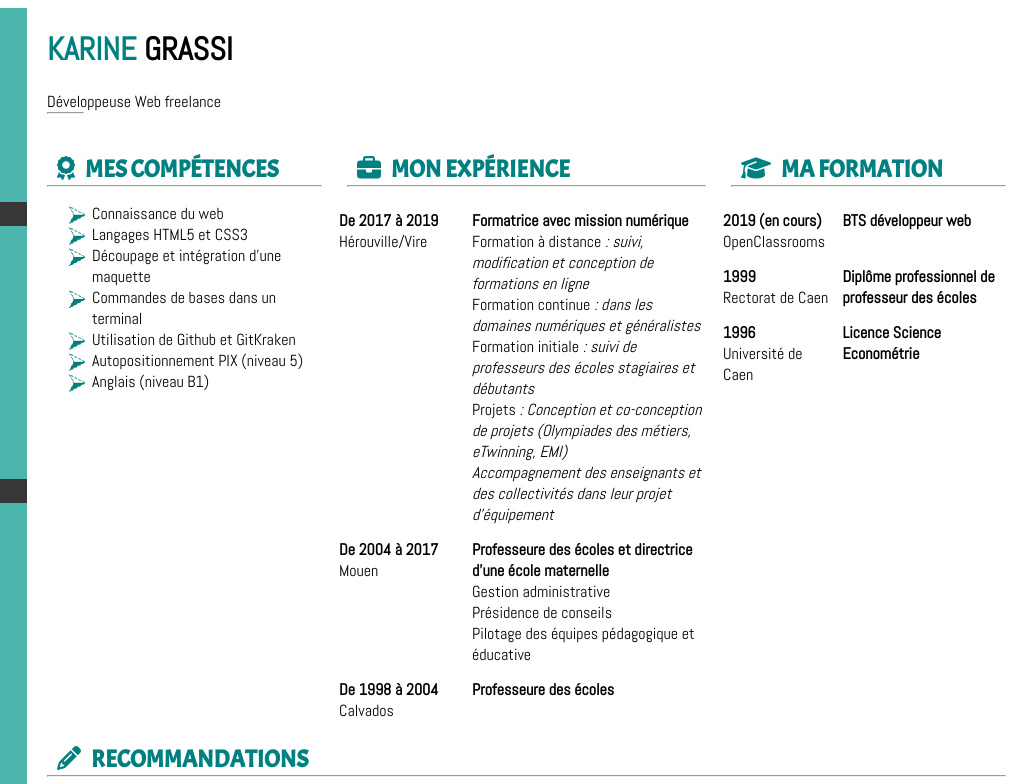
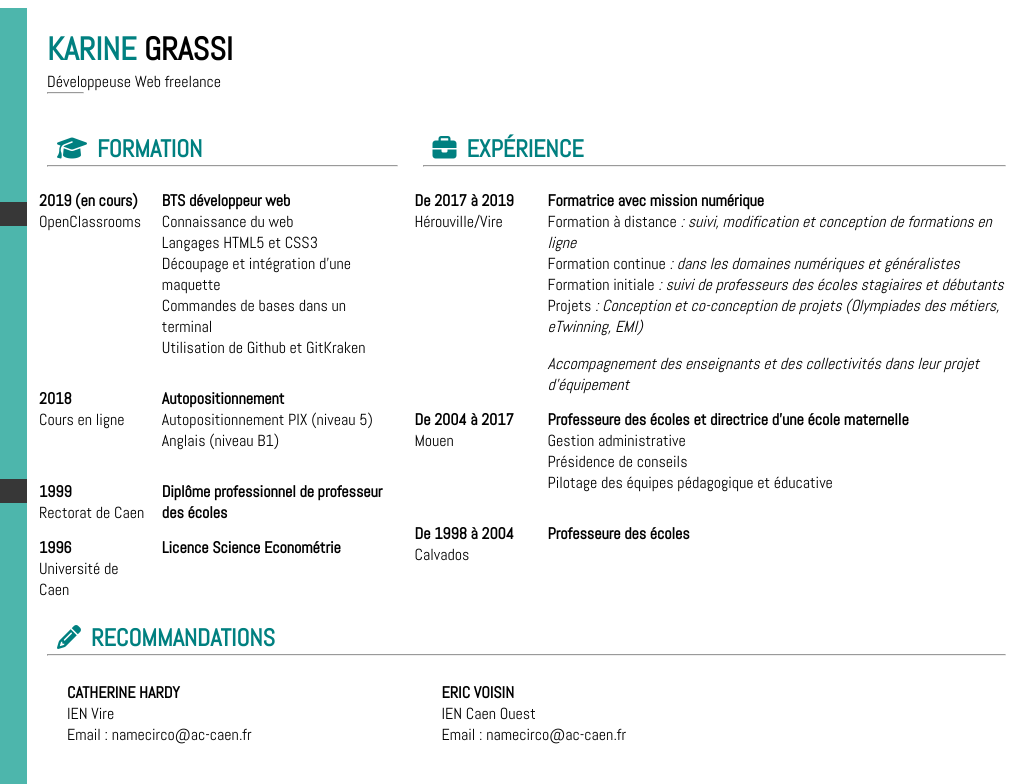
Before and after one commit to Kamuse14/P2, a plain HTML site: page cvkg.html in a window 1280 px wide. Shown: the top 784 px of the page, 261-1280 px from the left. Drawn offline with Linux system fonts and the light colour scheme; files whose address does not match are found by name.

Commit message:
suppression article "compétences"

```diff
--- a/cvkg.html
+++ b/cvkg.html
@@ -47,60 +47,31 @@
 			</header>
 
 			<section>
-
-				<div id="mes_competences">
-					<h2><i class="fas fa-award"></i>Mes compétences</h2>
-					<hr/>
-					<ul>
-						<li>Connaissance du web </li>
-						<li>Langages HTML5 et CSS3 </li>
-						<li>Découpage et intégration d'une maquette </li>
-						<li>Commandes de bases dans un terminal </li>
-						<li>Utilisation de Github et GitKraken</li>
-						<li>Autopositionnement PIX (niveau 5)</li>
-						<li>Anglais (niveau B1)</li>
-					</ul>
-				</div>
-
-				<div id="mon_experience">
-					<h2><i class="fas fa-briefcase"></i>Mon expérience</h2>
-					<hr/>
-					<table>
-						<tr>
-							<td class="td_exp"><h4>De 2017 à 2019</h4>					Hérouville/Vire</td>
-							<td><h4> Formatrice avec mission numérique </h4> Formation à distance <em>: suivi, modification et conception de formations en ligne</em> <br/>
-							Formation continue <em>: dans les domaines numériques et généralistes</em> <br/>
-							Formation initiale <em>: suivi de professeurs des écoles stagiaires et débutants</em> <br/>
-							Projets <em>: Conception et co-conception de projets (Olympiades des métiers, eTwinning, EMI)</em> <br/>
-							<em>Accompagnement des enseignants et des collectivités dans leur projet d’équipement</em></td>
-						</tr>
-
-						<tr>
-							<td class="td_exp"><h4>De 2004 à 2017</h4>
-							Mouen </td>
-							<td><h4>Professeure des écoles et directrice d'une école maternelle</h4>
-							Gestion administrative <br/>
-							Présidence de conseils <br/>
-							Pilotage des équipes pédagogique et éducative</td>
-						</tr>
-
-						<tr>
-							<td class="td_exp"><h4>De 1998 à 2004</h4>
-					Calvados </td>
-							<td><h4> Professeure des écoles </h4> </td>
-						</tr>
-
-					</table>
-				</div>
-
-				<div id="ma_formation">
-					<h2><i class="fas fa-graduation-cap"></i>Ma formation</h2>
+				<div id="formation">
+					<h2><i class="fas fa-graduation-cap"></i>Formation</h2>
 					<hr/>
 					<table>
 						<tr>
 							<td><h4>2019 (en cours)</h4>
 					OpenClassrooms</td>
-							<td><h4> BTS développeur web </h4></td>
+							<td><h4> BTS développeur web </h4>
+							<ul>
+								<li>Connaissance du web </li>
+								<li>Langages HTML5 et CSS3 </li>
+								<li>Découpage et intégration d'une maquette </li>
+								<li>Commandes de bases dans un terminal </li>
+								<li>Utilisation de Github et GitKraken</li>
+							</ul></td>
+						</tr>
+
+						<tr>
+							<td><h4>2018 </h4>
+					Cours en ligne</td>
+							<td><h4>Autopositionnement</h4>
+							<ul>
+								<li>Autopositionnement PIX (niveau 5)</li>
+								<li>Anglais (niveau B1)</li>
+							</ul></td>
 						</tr>
 
 						<tr>
@@ -116,6 +87,45 @@
 						</tr>
 					</table>
 				</div>
+
+				<div id="experience">
+					<h2><i class="fas fa-briefcase"></i>Expérience</h2>
+					<hr/>
+					<table>
+						<tr>
+							<td class="td_exp"><h4>De 2017 à 2019</h4>					Hérouville/Vire</td>
+							<td><h4> Formatrice avec mission numérique </h4>
+								<ul>
+									<li>Formation à distance <em>: suivi, modification et conception de formations en ligne</em></li>
+									<li>Formation continue <em>: dans les domaines numériques et généralistes</em> </li>
+									<li>Formation initiale <em>: suivi de professeurs des écoles stagiaires et débutants</em> </li>
+									<li>Projets <em>: Conception et co-conception de projets (Olympiades des métiers, eTwinning, EMI)</em> </li>
+								</ul>
+							<em>Accompagnement des enseignants et des collectivités dans leur projet d’équipement</em></td>
+						</tr>
+
+						<tr>
+							<td class="td_exp"><h4>De 2004 à 2017</h4>
+							Mouen </td>
+							<td><h4>Professeure des écoles et directrice d'une école maternelle</h4>
+							<ul>
+								<li>Gestion administrative </li>
+								<li>Présidence de conseils </li>
+								<li>Pilotage des équipes pédagogique et éducative</li>
+							</ul>
+							</td>
+						</tr>
+
+						<tr>
+							<td class="td_exp"><h4>De 1998 à 2004</h4>
+					Calvados </td>
+							<td><h4> Professeure des écoles </h4> </td>
+						</tr>
+
+					</table>
+				</div>
+
+
 
 			</section>
 
--- a/style.css
+++ b/style.css
@@ -1,16 +1,4 @@
 /* /////////////////////////// polices //////////////////////*/
-@font-face {
-    font-family: 'acmeregular';
-    src: url('polices/acme_regular_macroman/Acme-Regular-webfont.eot');
-    src: url('polices/acme_regular_macroman/Acme-Regular-webfont.eot?#iefix') format('embedded-opentype'),
-         url('polices/acme_regular_macroman/Acme-Regular-webfont.woff2') format('woff2'),
-         url('polices/acme_regular_macroman/Acme-Regular-webfont.woff') format('woff'),
-         url('polices/acme_regular_macroman/Acme-Regular-webfont.ttf') format('truetype'),
-         url('polices/acme_regular_macroman/Acme-Regular-webfont.svg#acmeregular') format('svg');
-    font-weight: normal;
-    font-style: normal;
-}
-
 @font-face {
 	font-family: "abel";
 	src: url("polices/abel/abel-regular-webfont.eot");
@@ -59,15 +47,13 @@ header hr /*petite ligne sous Développeuse*/
 
 h1
 {
-margin-bottom: 0px; /* ne suffit pas à réduire l'interligne */
-padding-bottom: 0px; /* pas d'effet */
+	margin-bottom: -20px;
 }
 
 h2
 {
 	text-transform: uppercase;
 	color: teal;
-	font-family: 'acmeregular';
 	text-align: left;
 	margin:20px 20px 0px 30px;
 }
@@ -79,13 +65,14 @@ hr /*grandes lignes sous les h2*/
 	padding-top: 0px;
 }
 
-#mes_competences li /*liste avec puces*/
+section ul
+{
+	margin-top: 0px;
+}
+section li /*liste sans puce*/
 {
 	list-style-type: none;
-	background-image: url(images/puce.png);
-	background-repeat: no-repeat;
-	background-position: 0 0.1em;
-	padding-left: 25px;
+	margin-left: -40px;
 }
 
 h3
@@ -169,7 +156,7 @@ section
 	justify-content: space-around;
 }
 
-#mes_competences, #mon_experience, #ma_formation
+#experience, #formation
 {
 	min-width: 300px;
 }
@@ -216,7 +203,7 @@ footer ul
 		flex-direction: column;
 	}
 
-	#mon_experience em
+	#experience em
 	{
 		display: none;
 	}
@@ -267,7 +254,7 @@ footer ul
 		display: inline-block;
 	}
 
-	aside header, #moi
+	aside header, #moi, aside footer
 	{
 		display: none;
 	}
```
Also changed, not shown: PPT/images/cv02.JPG, 2 other files.
